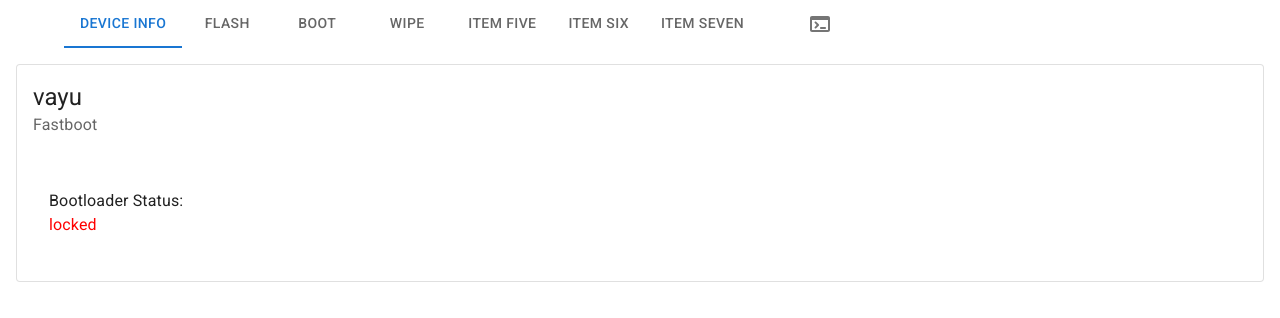
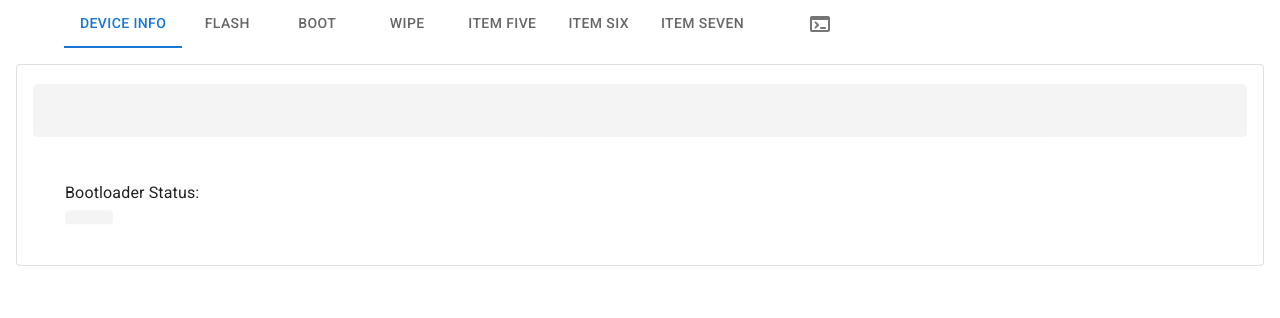
Before and after one commit to zalnaRs/ez-fastboot, a React (Vite) app: page / in a window 1280 px wide. Shown: the top 318 px of the page. Built offline with nearby package versions, Linux system fonts and the light colour scheme.

Commit message:
💄 Added loading animation to deviceinfo

```diff
--- a/src/pages/DeviceInfo.tsx
+++ b/src/pages/DeviceInfo.tsx
@@ -9,19 +9,20 @@ import {
   ListItem,
   ListItemText,
   Typography,
-} from "@mui/material";
-import { useAtom } from "jotai";
-import React, { useEffect } from "react";
-import { runCommand } from "../lib/Shell";
-import { devicesAtom } from "../store/jotai";
+  Skeleton,
+} from '@mui/material';
+import { useAtom } from 'jotai';
+import React, { useEffect } from 'react';
+import { runCommand } from '../lib/Shell';
+import { devicesAtom } from '../store/jotai';
 
 const DeviceInfo: React.FC = () => {
   const [devices, setDevices] = useAtom(devicesAtom);
 
   useEffect(() => {
     (async () => {
-      const output = await runCommand("Getting Device Info", "fastboot", [
-        "devices",
+      const output = await runCommand('Getting Device Info', 'fastboot', [
+        'devices',
       ]);
       console.log(output);
     })();
@@ -29,13 +30,18 @@ const DeviceInfo: React.FC = () => {
 
   return (
     <Stack sx={{ padding: 2 }}>
-      <Card variant="outlined">
-        <CardHeader title="vayu" subheader="Fastboot" />
+      <Card variant="outlined" sx={{ px: 2 }}>
+        <Skeleton width={'full'}>
+          <CardHeader title="vayu" subheader="Fastboot" />
+        </Skeleton>
         <CardContent>
-          <List>
-            <ListItem>
-              <ListItemText>
-                Bootloader Status: <Typography color="red">locked</Typography>
+          <List disablePadding>
+            <ListItem sx={{ display: 'flex', flexDirection: 'row' }}>
+              <ListItemText sx={{ display: 'flex', flexDirection: 'row' }}>
+                <Typography>Bootloader Status:</Typography>
+                <Skeleton>
+                  <Typography color="red">locked</Typography>
+                </Skeleton>
               </ListItemText>
             </ListItem>
           </List>
```
